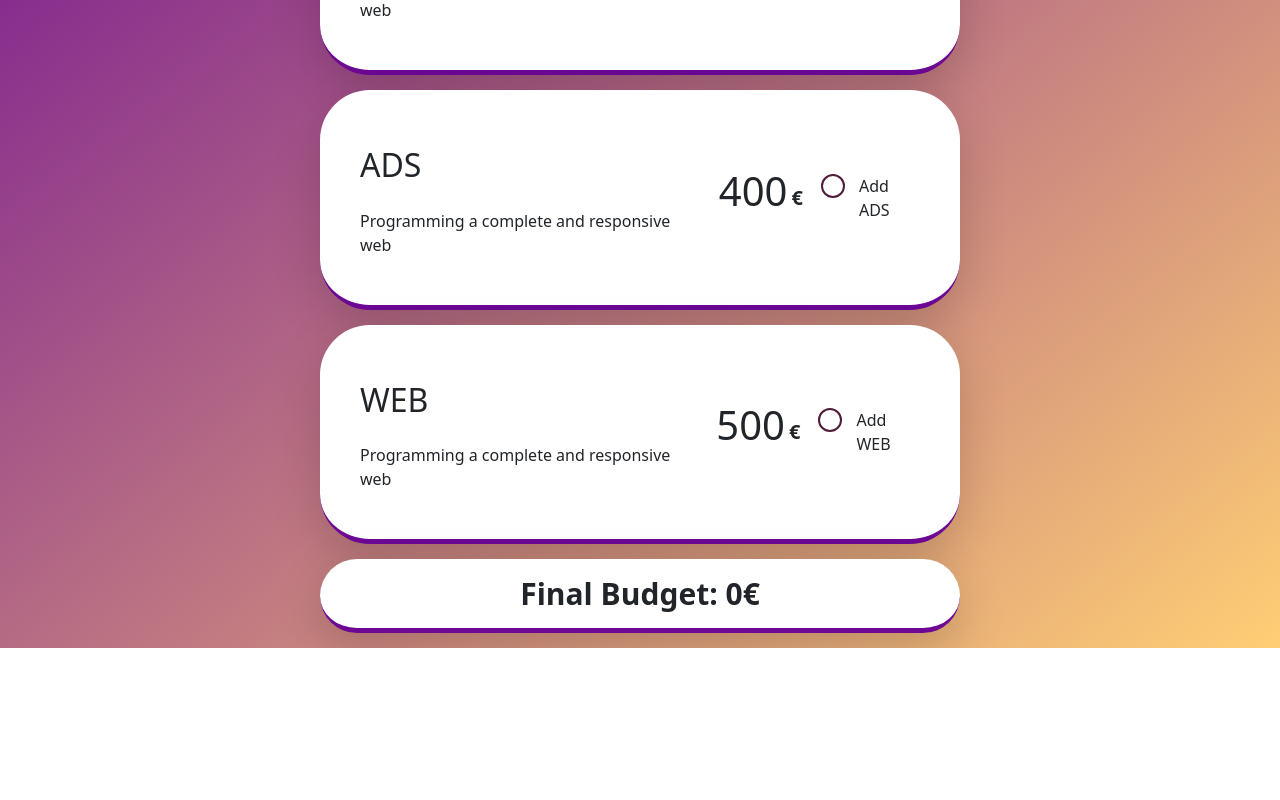
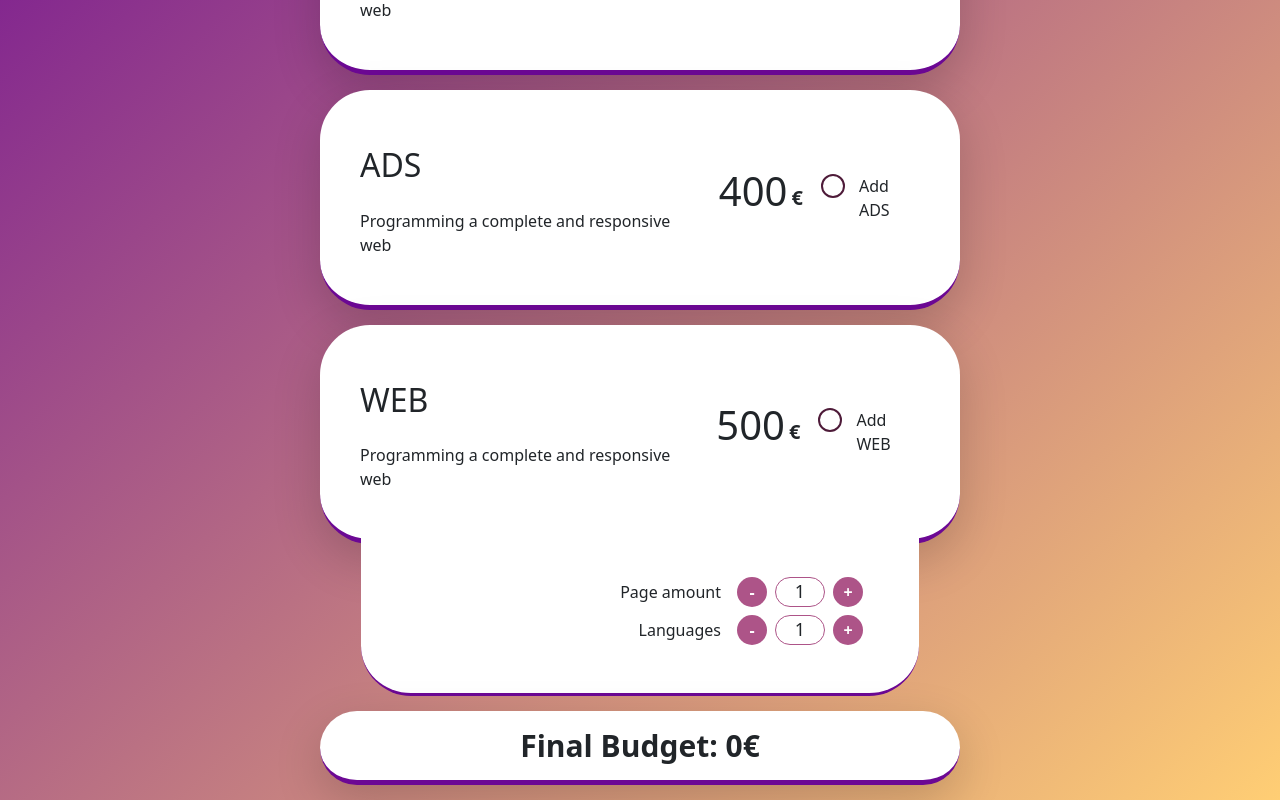
Before and after one commit to oscarrep/S6-Budget-Angular, an Angular app: page / in a window 1280 px wide. Shown: the part 378-1178 px from the top of the page. Before the commit the page ends 1026 px from the top, so only its background shows below. Built offline with nearby package versions, Linux system fonts and the light colour scheme.

Commit message:
add/remove page and language now take variable from service

```diff
--- a/services/budget.service.ts
+++ b/services/budget.service.ts
@@ -6,7 +6,9 @@ import { List } from '../src/app/interfaces/list';
 })
 export class BudgetService {
 
-  totalPrice = 0;
+  totalPrice: number = 0;
+  pages: number = 1;
+  languages: number = 1;
 
   budgetList: List[] = [
     {
@@ -37,7 +39,7 @@ export class BudgetService {
       currency: '€',
       id: 2,
       checked: false,
-      showPanel: false,
+      showPanel: true,
     },
   ]
 
@@ -58,8 +60,7 @@ export class BudgetService {
       this.totalPrice -= (formValue ? this.budgetList[id].price : 0);
     }
 
-    console.log("total price " + this.totalPrice);
-    console.log(this.budgetList[id].title + ': checked ' + this.budgetList[id].checked);
+
 
     return this.totalPrice;
   }
--- a/src/app/panel/panel.component.html
+++ b/src/app/panel/panel.component.html
@@ -1,15 +1,15 @@
 <div class="container align-items-center justify-content-center d-flex">
     <div class="col-6 panel-item p-5 mx-3">
-        <div class="panel-div">
-            <p class="panel-txt ms-auto mx-2">Page amount</p>
+        <div class="panel-div d-flex align-items-center d-flex">
+            <p class="ms-auto mx-2 mb-0">Page amount</p>
             <button class="panel-btn mx-2" type="button" (click)="removePage()"> - </button>
-            <div class="panel-nums">{{pages}}</div>
+            <div class="panel-nums">{{budgetList.pages}}</div>
             <button class="panel-btn mx-2" type="button" (click)="addPage()"> + </button>
         </div>
-        <div class="panel-div">
-            <p class="panel-txt ms-auto mx-2">Languages</p>
+        <div class="panel-div d-flex align-items-center d-flex mt-2">
+            <p class="ms-auto mx-2 mb-0">Languages</p>
             <button class="panel-btn mx-2" type="button" (click)="removeLanguage()"> - </button>
-            <div class="panel-nums">{{languages}}</div>
+            <div class="panel-nums">{{budgetList.languages}}</div>
             <button class="panel-btn mx-2" type="button" (click)="addLanguage()"> + </button>
         </div>
     </div>
--- a/src/app/panel/panel.component.scss
+++ b/src/app/panel/panel.component.scss
@@ -1,7 +1,3 @@
-.panel-txt {
-
-}
-
 .panel-item {
     display: block;
     border-bottom: 3px solid rgb(108, 8, 148);
@@ -30,7 +26,7 @@
 }
 
 .panel-nums {
-    font-size: 20px;
+    font-size: 18px;
     border: 1px solid;
     border-radius: 50px;
     border-color: #AD5488;
--- a/src/app/panel/panel.component.ts
+++ b/src/app/panel/panel.component.ts
@@ -1,4 +1,6 @@
 import { Component, Input } from '@angular/core';
+import { BudgetService } from '../../../services/budget.service';
+
 
 @Component({
   selector: 'app-panel',
@@ -9,21 +11,21 @@ import { Component, Input } from '@angular/core';
 export class PanelComponent {
   @Input() text: string = '';
 
-  pages: number = 0;
-  languages: number = 0;
+  constructor(public budgetList: BudgetService) { }
 
   addPage(): void {
-    this.pages++;
+    this.budgetList.pages++;
   }
 
   addLanguage(): void {
-    this.languages++;
+    this.budgetList.languages++;
   }
 
   removePage(): void {
-    if (this.pages > 0) this.pages--;
+    if (this.budgetList.pages > 0) this.budgetList.pages--;
   }
 
   removeLanguage(): void {
-    if (this.languages > 0) this.languages--;  }
+    if (this.budgetList.languages > 0) this.budgetList.languages--;
+  }
 }
```
